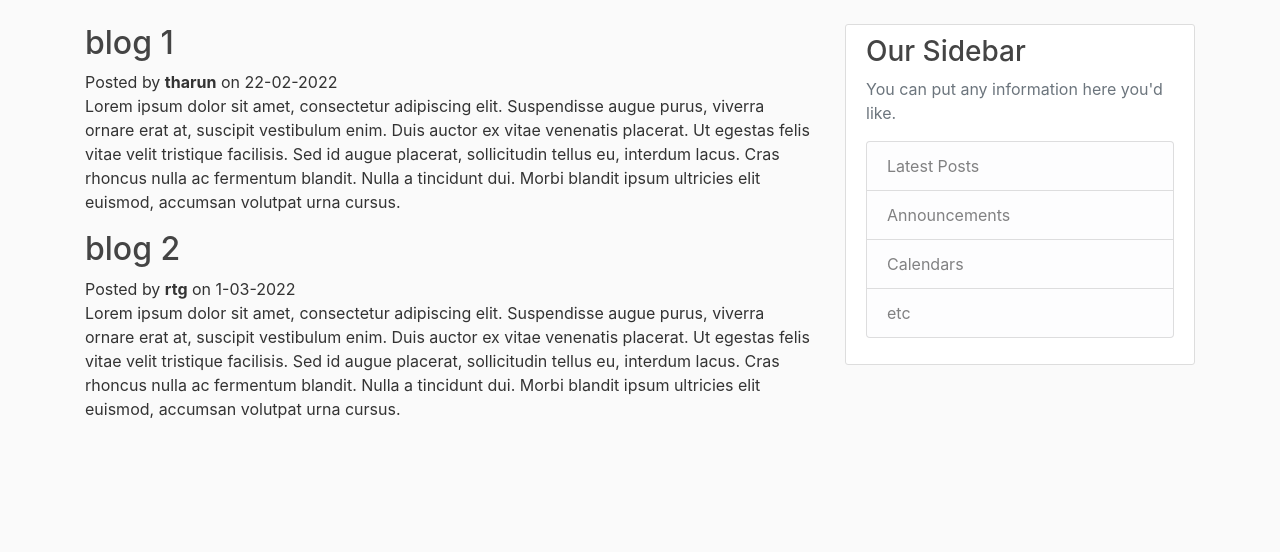
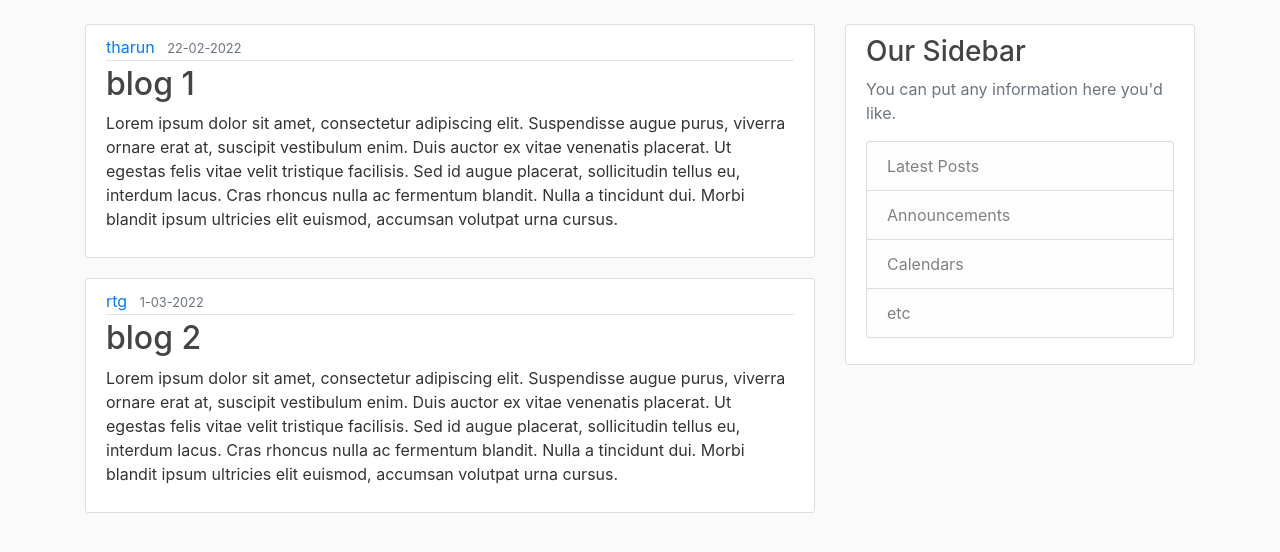
Before and after one commit to rtharungowda/Blog-Hub, a Flask app: page / in a window 1280 px wide. Shown: the part 56-608 px from the top of the page. Run offline with Flask 2, Linux system fonts and the light colour scheme; some libraries are stand-ins or nearby versions.

Commit message:
style blogs

```diff
--- a/templates/home.html
+++ b/templates/home.html
@@ -1,10 +1,15 @@
 {% extends 'layout.html' %}
 {% block content %}
     {% for post in posts %}
-        <div>
-            <h2>{{ post.title }}</h2>
-            <span>Posted by <b>{{ post.author }}</b> on {{post.date}}</span>
-            <p>{{ post.body }}</p>
+    <article class="media content-section">
+        <div class="media-body">
+          <div class="article-metadata">
+            <a class="mr-2" href="#">{{ post.author }}</a>
+            <small class="text-muted">{{ post.date }}</small>
+          </div>
+          <h2><a class="article-title" href="#">{{ post.title }}</a></h2>
+          <p class="article-content">{{ post.body }}</p>
         </div>
+      </article>
     {% endfor %}
 {% endblock content %}
```
